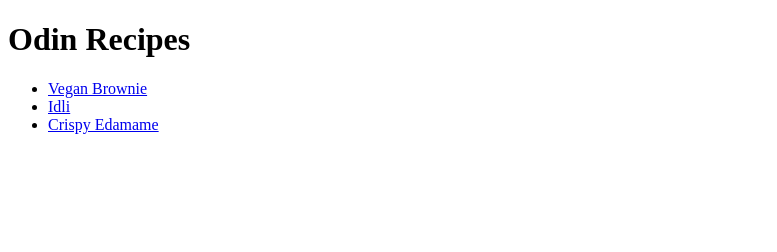
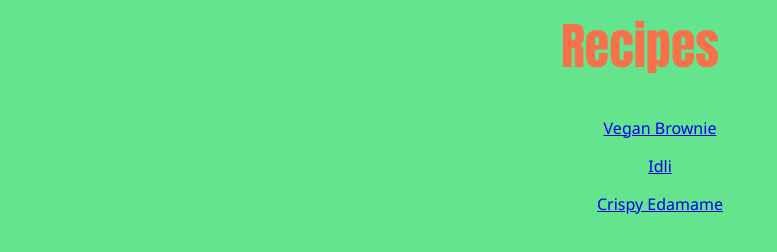
Before and after one commit to prthivy/odin-recipes, a plain HTML site: page index.html in a window 1280 px wide. Shown: the whole page, without its empty margins (0-777 px from the left). Drawn offline with Linux system fonts and the light colour scheme.

Commit message:
add styling to index page

```diff
--- a/index.html
+++ b/index.html
@@ -1,15 +1,20 @@
-<!DOCTYPE html>
+<code></code><!DOCTYPE html>
 <html lang="en">
 <head>
     <meta charset="UTF-8">
     <meta name="viewport" content="width=device-width, initial-scale=1.0">
+    <link rel="stylesheet" href="./styles.css">
     <title>Odin Recipes</title>
 </head>
 <body>
-    <h1>Odin Recipes</h1>
+    <h1 class="greethead">Recipes</h1>
     <ul>
         <li><a href="./recipes/vegan-brownie.html">Vegan Brownie</a></li>
+    </ul>
+    <ul>
         <li><a href="./recipes/idli.html">Idli</a></li>
+    </ul>
+    <ul>
         <li><a href="./recipes/crispy-edamame.html">Crispy Edamame</a></li>
     </ul>
 
--- /dev/null
+++ b/styles.css
@@ -0,0 +1,18 @@
+body {
+    background-color: #64e58d;
+}
+
+.greethead {
+    color: #f8714b;
+    text-align: center;
+    font-size: 50px ;
+    font-family: Impact, Haettenschweiler, 'Arial Narrow Bold', sans-serif;
+    ;
+}
+
+ul {
+    list-style-type: none;
+    text-align: center;
+    font-family: 'Segoe UI', Geneva, Verdana, sans-serif;
+    font-weight: 400;
+}
```
